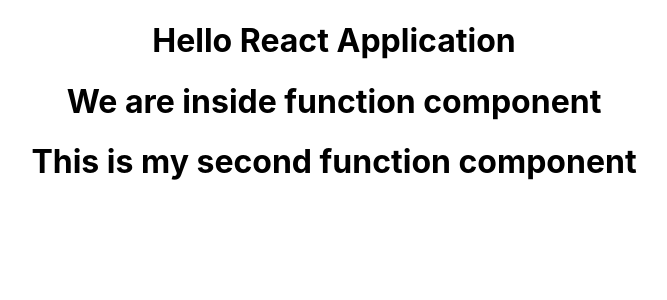
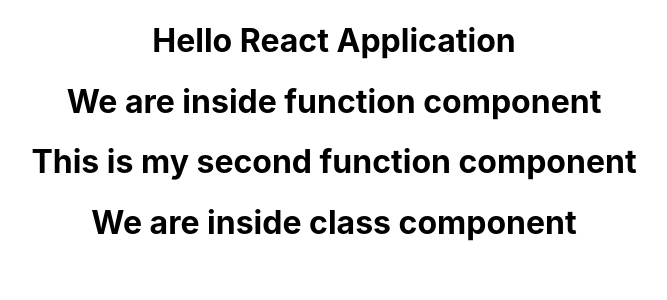
Before and after one commit to JimAdediran/News_site, a React (Create React App) app in the folder Frontend/news_site/: page / in a window 1280 px wide. Shown: the top 300 px of the page, without its empty margins (306-973 px from the left). Built offline with nearby package versions, Linux system fonts and the light colour scheme.

Commit message:
created MyClass.js class component

```diff
--- a/Frontend/news_site/src/App.js
+++ b/Frontend/news_site/src/App.js
@@ -2,6 +2,7 @@
 import './App.css';
 import Hello from './components/Hello';
 import FunComponent from './components/FunComponent';
+import MyClass from './components/MyClass';
 
 function App() {
   return (
@@ -9,6 +10,7 @@
       <h1>Hello React Application</h1>
       <Hello/>
       <FunComponent/>
+      <MyClass/>
     </div>
   );
 }
--- /dev/null
+++ b/Frontend/news_site/src/components/MyClass.js
@@ -0,0 +1,13 @@
+import React, {Component} from "react";
+
+
+class MyClass extends Component {
+
+    render(){
+        return(
+            <h1>We are inside class component</h1>
+        )
+    }
+}
+
+export default MyClass;
```
